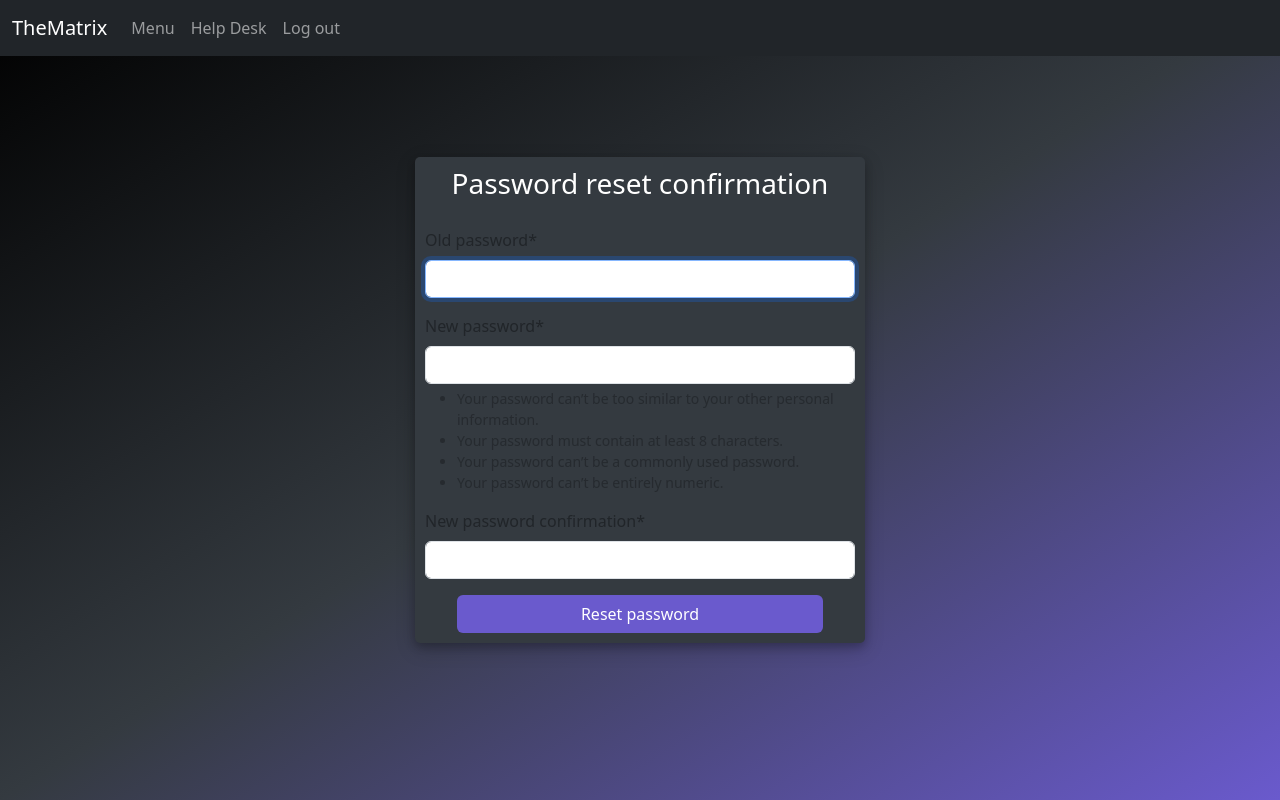
After one commit to EdyStan/uber_app_beetroot, a Django app: page /password_change/ in a window 1280 px wide. The commit adds this page. Run offline with Django 4.2, Linux system fonts and the light colour scheme; the visitor is signed in with stand-in values (Sample User, id 1); style sheets or scripts are compiled from the project's sources; some libraries are stand-ins or nearby versions.

Commit message:
password reset functionality added

```diff
--- a/main_app/templates/main_app/base.html
+++ b/main_app/templates/main_app/base.html
@@ -17,6 +17,10 @@
     {% endblock %}
 
     <style>
+
+        .alert {
+            margin-top: 50px;
+        }
 
         a {
             color: #7b68ee;
--- a/main_app/templates/main_app/driver_page.html
+++ b/main_app/templates/main_app/driver_page.html
@@ -197,7 +197,7 @@
                     <h3 class="fs-2">Change password</h3>
                     <p>We hope you haven't been hacked!</p>
                     <p>You can easily change your password by clicking below!</p>
-                    <a href="#" class="icon-link d-inline-flex align-items-center">
+                    <a href="{% url 'password_change' %}" class="icon-link d-inline-flex align-items-center">
                         Call to action
                         <svg class="bi" width="1em" height="1em">
                             <use href="#chevron-right"></use>
--- a/main_app/templates/main_app/passenger_page.html
+++ b/main_app/templates/main_app/passenger_page.html
@@ -245,7 +245,7 @@
                 <h3 class="fs-2">Change password</h3>
                 <p>We hope you haven't been hacked!</p>
                 <p>You can easily change your password by clicking below!</p>
-                <a href="#" class="icon-link d-inline-flex align-items-center">
+                <a href="{% url "password_change" %}" class="icon-link d-inline-flex align-items-center">
                     Call to action
                     <svg class="bi" width="1em" height="1em">
                         <use href="#chevron-right"></use>
--- /dev/null
+++ b/main_app/templates/main_app/password_reset_confirm.html
@@ -0,0 +1,88 @@
+{% extends 'main_app/base.html' %}
+{% load crispy_forms_filters %}
+{% load bootstrap5 %}
+
+{% block head %}
+    {% load static %}
+    <title>Password Reset</title>
+
+    <link rel="stylesheet" href="{% static 'css/features.css' %}">
+    <style>
+        body,
+        html {
+            margin: 0;
+            padding: 0;
+            height: 100%;
+            background-image: linear-gradient(to bottom right, black, #343a40, slateblue);
+        }
+
+        .user_card {
+            width: 450px;
+            margin-top: auto;
+            margin-bottom: auto;
+            background: #343a40;
+            position: relative;
+            display: flex;
+            justify-content: center;
+            flex-direction: column;
+            padding: 10px;
+            box-shadow: 0 4px 8px 0 rgba(0, 0, 0, 0.2), 0 6px 20px 0 rgba(0, 0, 0, 0.19);
+            -webkit-box-shadow: 0 4px 8px 0 rgba(0, 0, 0, 0.2), 0 6px 20px 0 rgba(0, 0, 0, 0.19);
+            -moz-box-shadow: 0 4px 8px 0 rgba(0, 0, 0, 0.2), 0 6px 20px 0 rgba(0, 0, 0, 0.19);
+            border-radius: 5px;
+
+        }
+
+        .form_container {
+            margin-top: 20px;
+        }
+
+        #form-title {
+            color: #fff;
+        }
+
+        .login_btn {
+            width: 100%;
+            background: slateblue !important;
+            color: white !important;
+        }
+
+        .login_btn:focus {
+            box-shadow: none !important;
+            outline: 0 !important;
+        }
+
+        .login_container {
+            padding: 0 2rem;
+        }
+
+    </style>
+
+{% endblock %}
+
+{% block content %}
+    {% load crispy_forms_tags %}
+    <div class="container h-100">
+        <div class="d-flex justify-content-center h-100">
+            <div class="user_card">
+                <div class="d-flex justify-content-center">
+                    <h3 id="form-title">Password reset confirmation</h3>
+                </div>
+                <div class="d-flex justify-content-center form_container">
+
+                    <form method="POST" action="">
+                        {% csrf_token %}
+
+                        {{ form|crispy }}
+
+                        <div class="d-flex justify-content-center mt-3 login_container">
+                            <input class="btn login_btn" type="submit" value="Reset password">
+                        </div>
+                    </form>
+                    {{ form.errors }}
+                </div>
+            </div>
+        </div>
+    </div>
+
+{% endblock %}
--- a/the_matrix/urls.py
+++ b/the_matrix/urls.py
@@ -10,4 +10,5 @@ urlpatterns = [
     path('logout/', common.logout_user, name='logout'),
     path('driver/', drivers.driver_page, name='driver_page'),
     path('passenger/', passengers.passenger_page, name='passenger_page'),
+    path("password_change/", common.password_change, name="password_change"),
 ]
--- a/the_matrix/views/common.py
+++ b/the_matrix/views/common.py
@@ -3,8 +3,8 @@ from ..forms import NewDriverForm
 from django.contrib import messages
 # from .models import DriverUser
 
-from django.contrib.auth import authenticate, logout, login
-from django.contrib.auth.forms import AuthenticationForm
+from django.contrib.auth import authenticate, logout, login, update_session_auth_hash
+from django.contrib.auth.forms import AuthenticationForm, PasswordChangeForm
 from django.contrib.auth.decorators import login_required
 
 
@@ -61,3 +61,24 @@ def login_user(request):
 def logout_user(request):
     logout(request)
     return render(request, 'main_app/main_page.html', {})
+
+
+@login_required
+def password_change(request):
+    if request.method == 'POST':
+        form = PasswordChangeForm(request.user, request.POST)
+        if form.is_valid():
+            user = form.save()
+            update_session_auth_hash(request, user)  # Important!
+            messages.success(request, 'Your password was successfully updated!')
+            if user.is_driver:
+                return redirect('driver_page')
+            elif user.is_passenger:
+                return redirect('passenger_page')
+        else:
+            messages.error(request, 'Please correct the error below.')
+    else:
+        form = PasswordChangeForm(request.user)
+    return render(request, 'main_app/password_reset_confirm.html', {
+        'form': form
+    })
```
